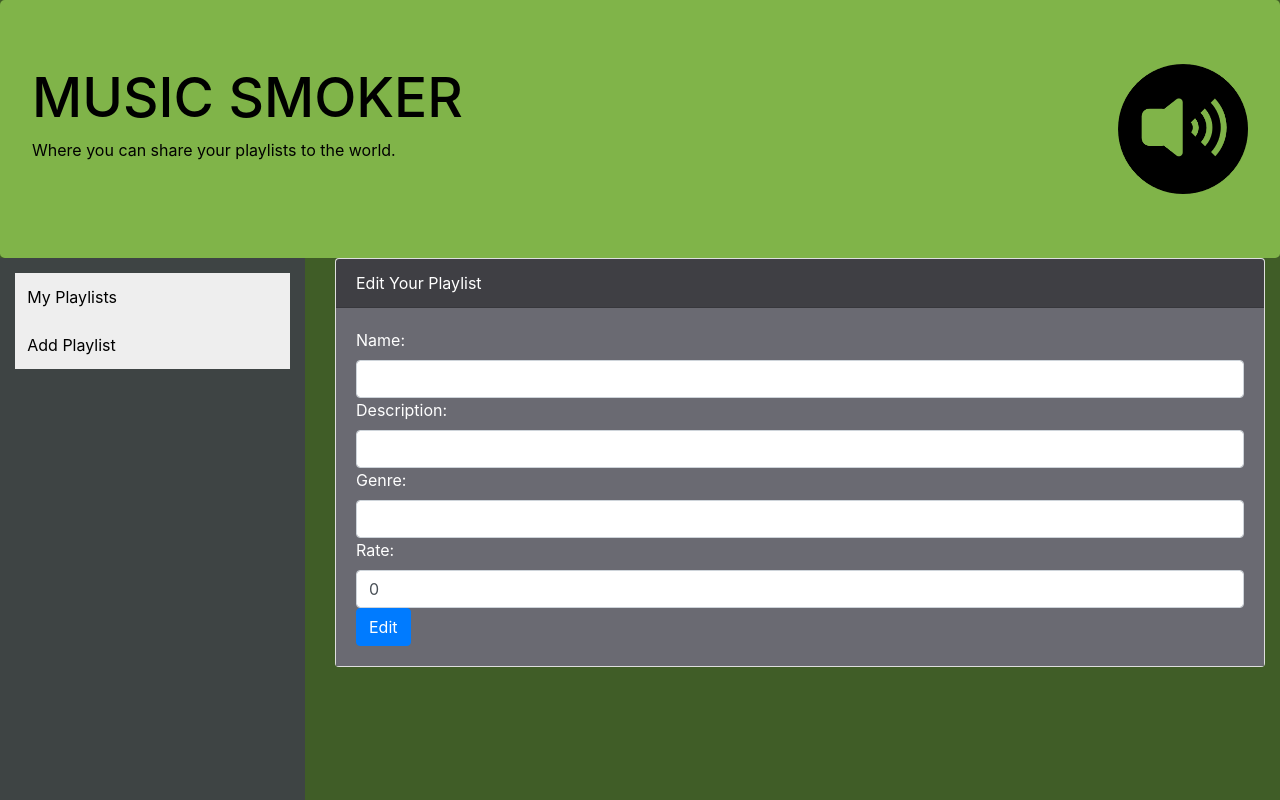
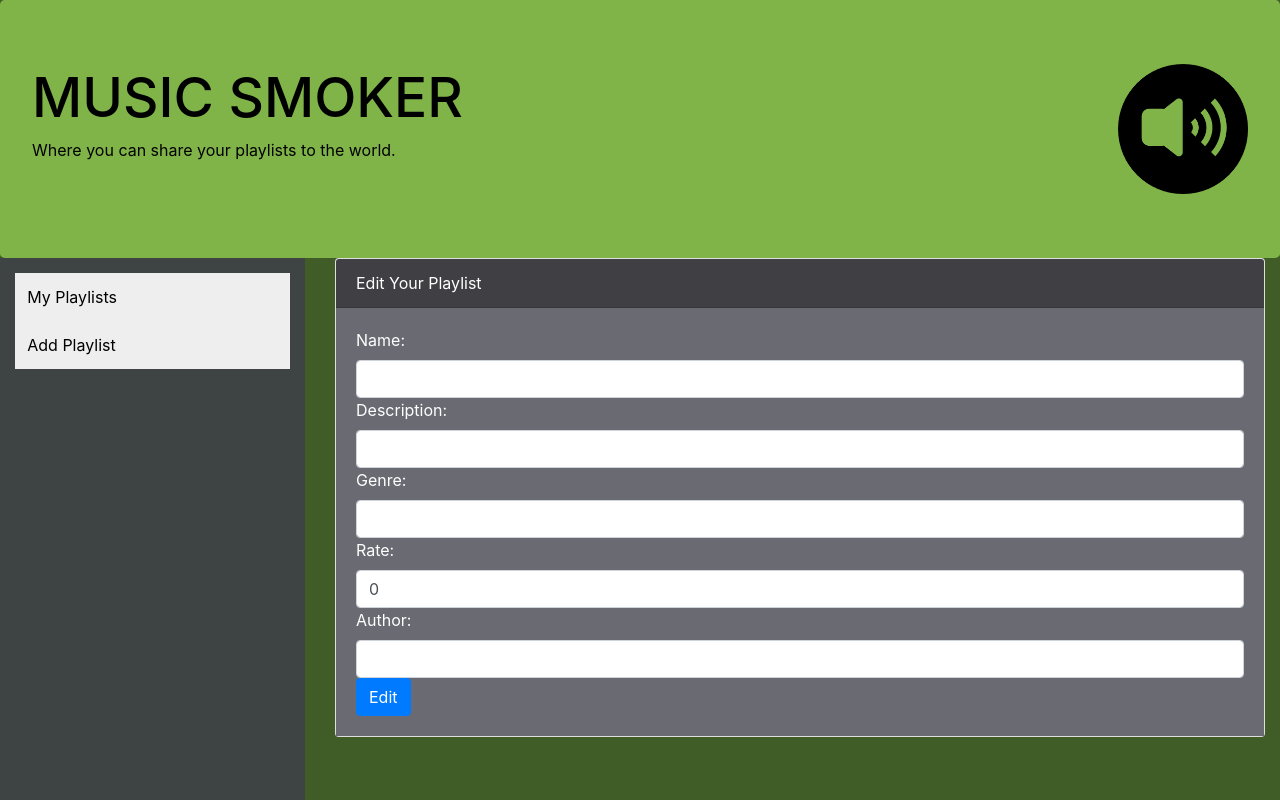
Before and after one commit to estuardo9609/Music-Smoker-2, an Angular app: page /edit/1 in a window 1280 px wide. Shown: the top 800 px of the page. Built offline with nearby package versions, Linux system fonts and the light colour scheme.

Commit message:
Se corrigieron algunos campos de la aplicación y se procederá a crear un nuevo servicio

```diff
--- a/src/app/app.module.ts
+++ b/src/app/app.module.ts
@@ -1,6 +1,7 @@
 import { BrowserModule } from '@angular/platform-browser';
 import { NgModule } from '@angular/core';
 import {FormsModule} from '@angular/forms';
+import {HttpClientModule} from '@angular/common/http';
 
 import { AppComponent } from './app.component';
 import { AppHeaderComponent } from './app-header/app-header.component';
@@ -27,7 +28,8 @@ import { EditPlaylistComponent } from './edit-playlist/edit-playlist.component';
   imports: [
     BrowserModule,
     FormsModule,
-    AppRoutingModule
+    AppRoutingModule,
+    HttpClientModule
   ],
   providers: [
     LocalStorageServiceService
--- a/src/app/create-playlist/create-playlist.component.html
+++ b/src/app/create-playlist/create-playlist.component.html
@@ -20,6 +20,10 @@
             <label for="rate">Rate:</label>
             <input type = "text" class="form-control" name="rate" [(ngModel)]="rate">
         </div>
+        <div>
+          <label for="author">Author:</label>
+          <input type = "text" class="form-control" name="author" [(ngModel)]="author">
+        </div>
         <input type = "submit" value="Add Playlist" class="btn btn-primary">
     </form>
   </div>
--- a/src/app/create-playlist/create-playlist.component.ts
+++ b/src/app/create-playlist/create-playlist.component.ts
@@ -12,6 +12,7 @@ export class CreatePlaylistComponent implements OnInit {
   description: string;
   genre: string;
   rate: number;
+  author: string;
   @Output() playlistAdded = new EventEmitter<Playlist>();
 
   constructor() { }
@@ -26,6 +27,7 @@ export class CreatePlaylistComponent implements OnInit {
       description:this.description,
       genre:this.genre,
       rate:this.rate,
+      author:this.author,
       hide:true
     });
     this.name = '';
--- a/src/app/dashboard/dashboard.component.html
+++ b/src/app/dashboard/dashboard.component.html
@@ -8,6 +8,7 @@
                         <h6 class="card-subtitle mb-2">Genre: {{Playlist.genre}}</h6>
                         <p class="card-text">Description: {{Playlist.description}} </p>
                         <p>Rate: {{Playlist.rate}}</p>
+                        <p>Author: {{Playlist.author}}</p>
                         <a href="#" (click)="removePlaylist(Playlist)" class="btn btn-danger">Delete</a>
                         <a href="#" routerLink = "/edit/{{Playlist.id}}" class="btn btn-primary">Edit</a>
                       </div>
--- a/src/app/edit-playlist/edit-playlist.component.html
+++ b/src/app/edit-playlist/edit-playlist.component.html
@@ -20,6 +20,10 @@
               <input type = "text" class="form-control" name="rate" value="{{playlist.rate}}" [(ngModel)]="playlist.rate">
         </div>
         <div>
+            <label for="author">Author:</label>
+            <input type = "text" class="form-control" name="rate" value="{{playlist.author}}" [(ngModel)]="playlist.author">
+        </div>
+        <div>
             <a href="#" (click)="editPlaylist(playlist)" class="btn btn-primary">Edit</a>
         </div>
     </div>
--- a/src/app/local-storage-service.service.ts
+++ b/src/app/local-storage-service.service.ts
@@ -57,6 +57,7 @@ export class LocalStorageServiceService {
       this.playlists[id].description = playlist.description;
       this.playlists[id].genre = playlist.genre;
       this.playlists[id].rate = playlist.rate;
+      this.playlists[id].author = playlist.author;
       localStorage.setItem('playlists',JSON.stringify(this.playlists));
       }
   }
@@ -81,6 +82,7 @@ export class LocalStorageServiceService {
             description:"",
             genre:"",
             rate: 0,
+            author: "",
             hide: true};
     if(localStorage.getItem('playlists')===null){return playlist}
     else{
--- a/src/app/playlist.ts
+++ b/src/app/playlist.ts
@@ -12,6 +12,7 @@ export interface Playlist{
     description: string;
     genre: string;
     rate: number;
+    author: string;
     hide: boolean;
 }
 
```
